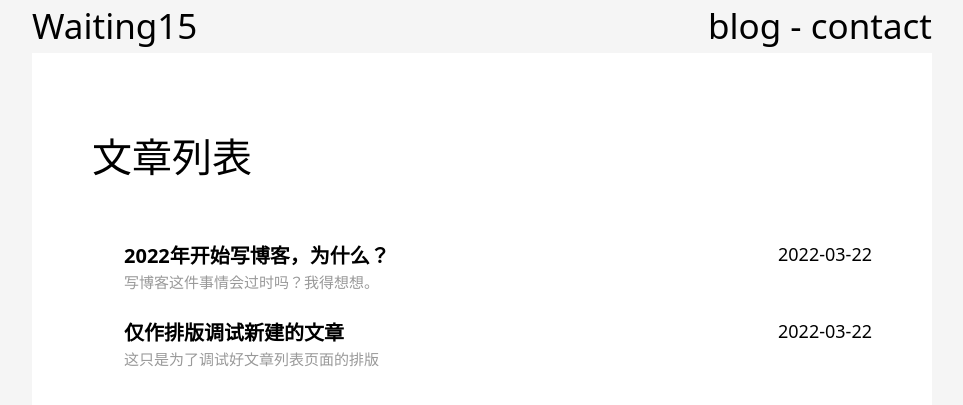
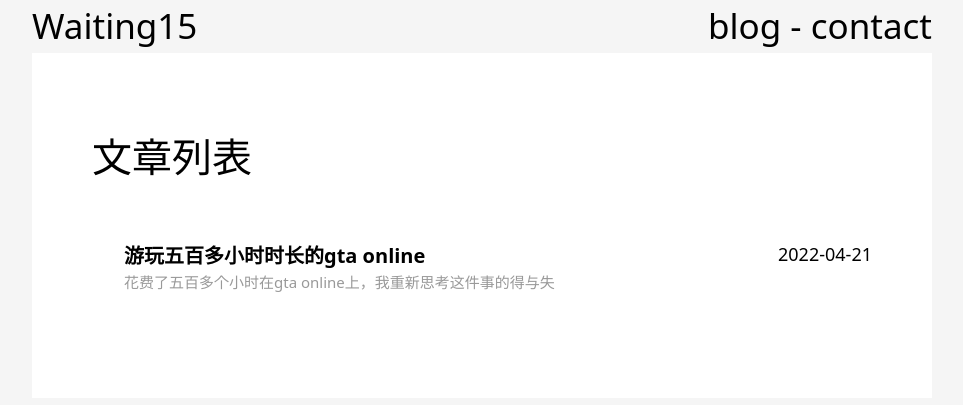
Before and after one commit to waiting15/waiting15.github.io, a Jekyll site: the page built from blog.html, in a window 1280 px wide. Shown: the top 405 px of the page, without its empty margins (158-1121 px from the left). Built offline with Jekyll 4.4.1, drawn with Linux system fonts in a browser that asks for light colours.

Commit message:
add new blog

```diff
--- a/_posts/2022-03-22-for-test.markdown
+++ /dev/null
@@ -1,6 +0,0 @@
----
-layout: post
-category: blog
-title: 仅作排版调试新建的文章
-description: 这只是为了调试好文章列表页面的排版
----
--- a/_posts/2022-03-22-why-blog.markdown
+++ /dev/null
@@ -1,12 +0,0 @@
----
-layout: post
-title: 2022年开始写博客，为什么？
-category: blog
-description: 写博客这件事情会过时吗？我得想想。
----
-
-## “写博客”这词并不新鲜
-
-写博客并不是什么新鲜的玩意儿，通俗点说就是写点文章放到网上去，要说“新”可能也就新在将个人写的文章放到网上与他人分享。
-
--- 未完待续
```
Also changed, not shown: _posts/2022-04-21-spendTime-on-gtaOnline.md (renamed from _drafts/spendTime_on_gtaOnline.md, +5 -10 lines), 2 other files.
